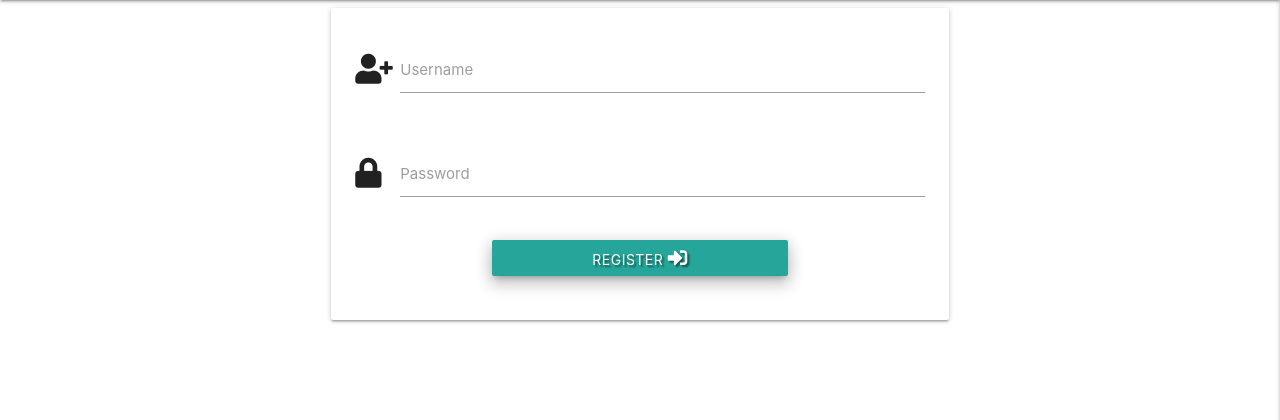
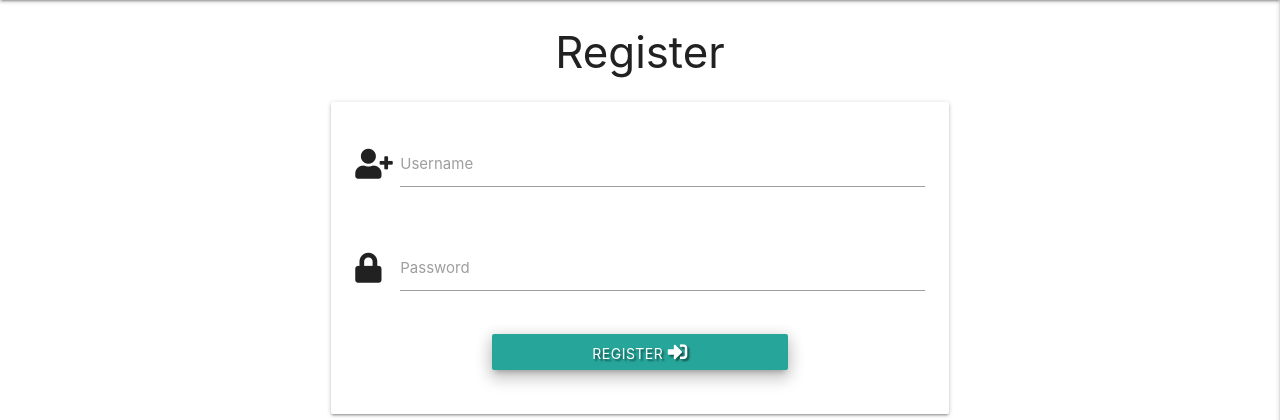
Before and after one commit to Brian-FullStack/dev_pool, a Flask app: page /register in a window 1280 px wide. Shown: the part 64-484 px from the top of the page. Run offline with Flask 2, Linux system fonts and the light colour scheme; some libraries are stand-ins or nearby versions.

Commit message:
Added page title

```diff
--- a/templates/register.html
+++ b/templates/register.html
@@ -1,5 +1,7 @@
 {% extends "base.html" %}
 {% block content %}
+
+<h3 class="center-align">Register</h3>
 
 <!--Form inputs from Materialize Css-->
 <div class="row">
```
